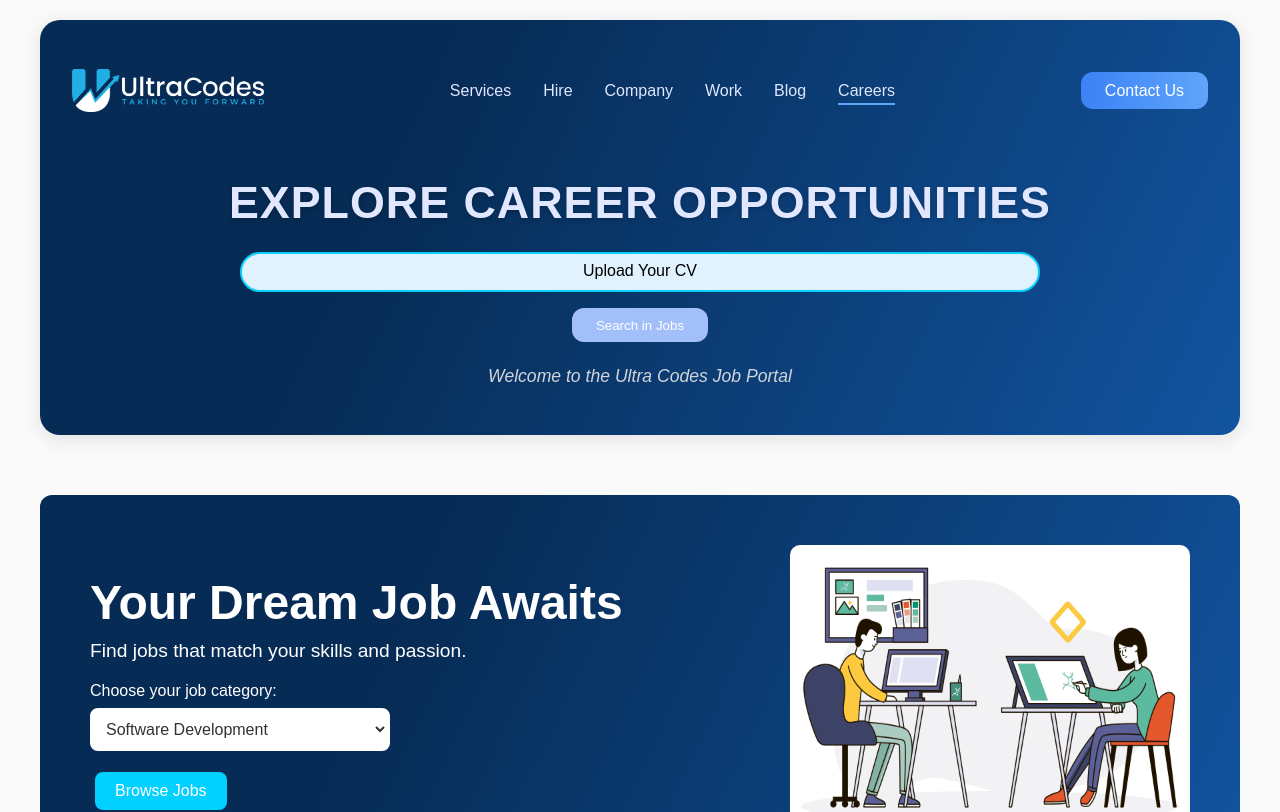
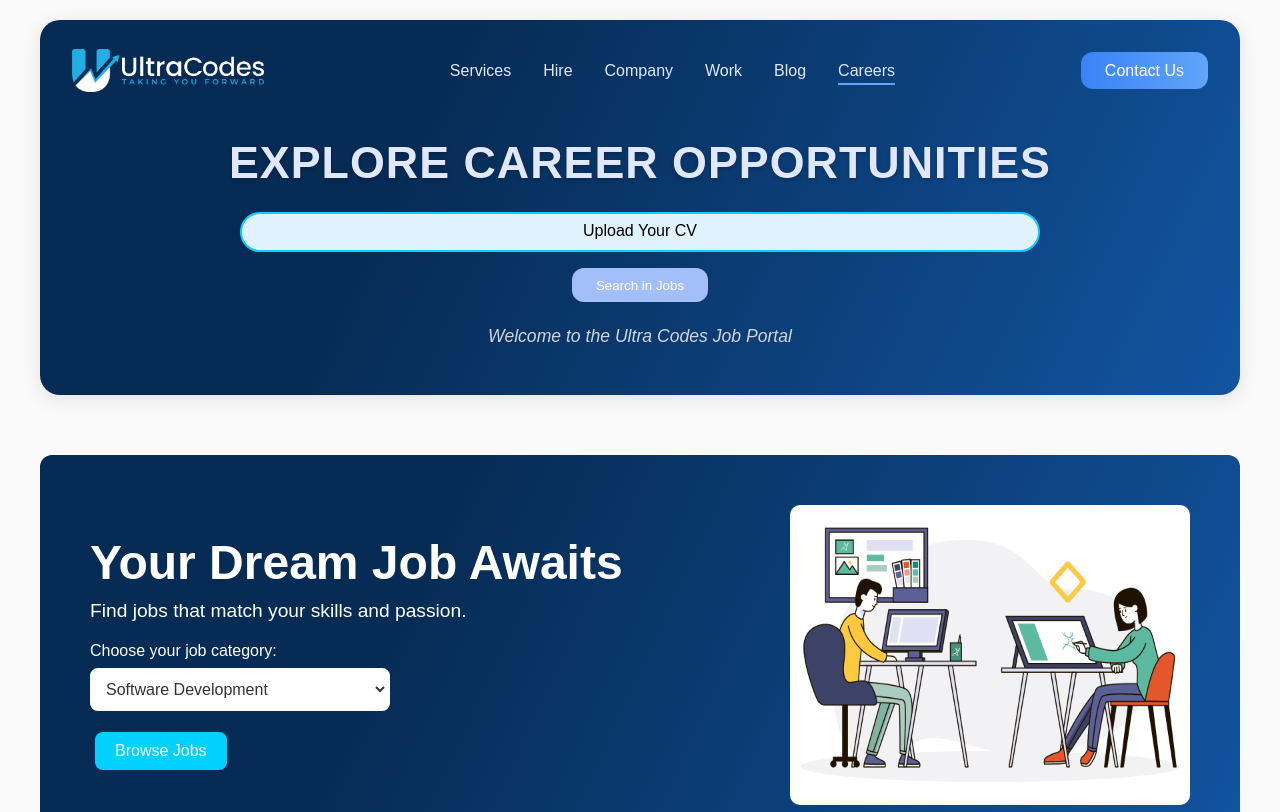
Before and after one commit to Kumaillx/job-portal, a Next.js app in the folder landing-page/: page / in a window 1280 px wide. Shown: the top 812 px of the page. Built offline with nearby package versions, Linux system fonts and the light colour scheme.

Commit message:
Imporved styles for the Navbar

```diff
--- a/landing-page/app/components/Navbar.tsx
+++ b/landing-page/app/components/Navbar.tsx
@@ -7,7 +7,7 @@ import logo from '@/app/images/logo.png';
 import { useRouter } from 'next/navigation';
 import { useSearchParams } from 'next/navigation';
 import { useEffect, useState } from 'react';
-
+import Img from "@/app/images/Div-back.svg";
 
 function Navbar() {
   const [selectedFile, setSelectedFile] = useState<File | null>(null);
@@ -49,16 +49,18 @@ const handleUpload = () => {
     }
   };
 
-  const handleNavigation = ( ) =>
-  {
+
+  return (
 
 
+    <header
 
-  };
+    className={styles.header}>
 
-  return (
-    <header
-    className={styles.header}>
+      {/* <div>
+        <Image src={Img} alt="UltraCodes Logo" width={150} height={40} />
+      </div> */}
+
       <div className={styles.container}>
         <div className={styles.logo}>
           <Link href="/">
--- a/landing-page/styles/Navbar.module.css
+++ b/landing-page/styles/Navbar.module.css
@@ -11,6 +11,7 @@
   font-family: 'Poppins', sans-serif;
   color: #e0e7ff;
   height: auto;
+
 }
 
 .container {
@@ -19,8 +20,7 @@
   align-items: center;
   justify-content: space-between;
   flex-wrap: wrap;
-  margin: 20px auto;
-  max-width: 1200px;
+
 }
 
 .logo a {
```
Also changed, not shown: landing-page/app/images/Div-back.svg (added).
